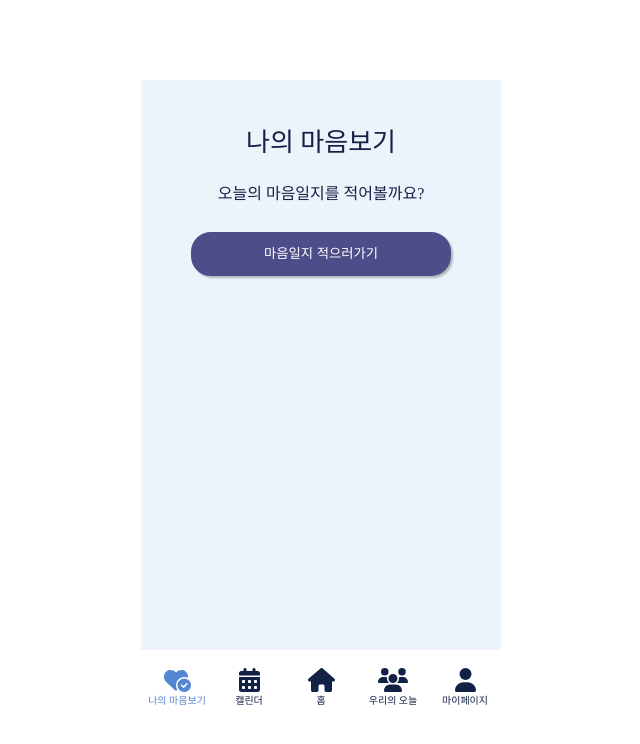
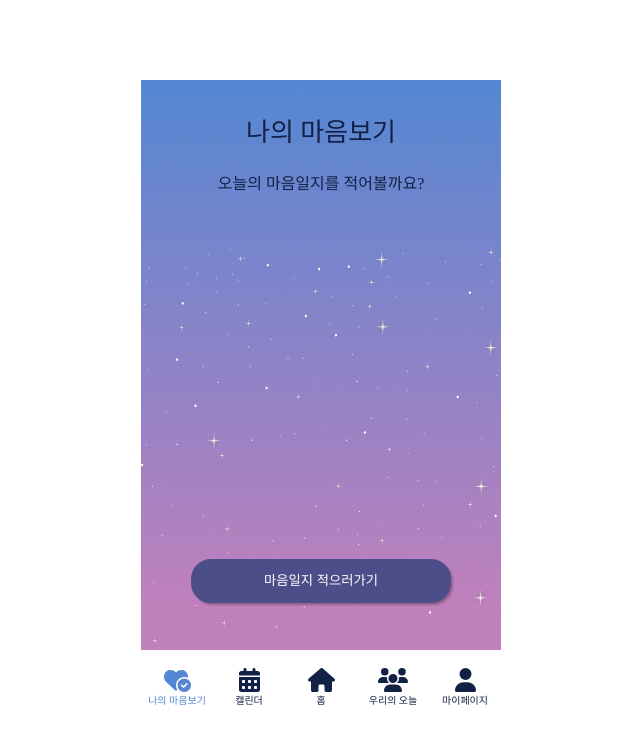
Before and after one commit to moon1324/project-oneul, a React (Create React App) app in the folder client/: page /myMind in a window 1280 px wide. Shown: the top 744 px of the page, without its empty margins (319-959 px from the left). Built offline with nearby package versions, Linux system fonts and the light colour scheme; a web font is replaced by a local one.

Commit message:
희희 하기싫다

```diff
--- a/client/src/pages/myMind/InMyMind01.js
+++ b/client/src/pages/myMind/InMyMind01.js
@@ -27,13 +27,13 @@ const InMyMind01 = () => {
 
                  <form action="" method="post">
                      <S.TextAreaWrapper >
-                         <textarea value={value} onChange={onChangeValue} placeholder="하루 동안 내가 느낀 감정을 되돌아보자~"></textarea>
+                         <textarea value={value} onChange={onChangeValue} placeholder="하루 동안 내가 느낀 감정을 되돌아보자~!"></textarea>
                      </S.TextAreaWrapper>
                  </form>
 
                  <S.NextButtonWrapper>
                     <Link to={'/myMind/inMyMind02'}>
-                        <Button size={"large"} border={"hoverSkyblue"} variant={"skyblue"} color={"white"}>다음</Button>
+                        <Button value={value} onClick={onsubmit} size={"large"} border={"hoverSkyblue"} variant={"skyblue"} color={"white"}>다음</Button>
                     </Link>
                  </S.NextButtonWrapper>
 
--- a/client/src/pages/myMind/MyMind.js
+++ b/client/src/pages/myMind/MyMind.js
@@ -4,26 +4,41 @@ import { FontAwesomeIcon } from "@fortawesome/react-fontawesome";
 import {faCloudMoon} from "@fortawesome/free-solid-svg-icons";
 import Button from "../../components/button/style";
 import { Link, Outlet} from "react-router-dom";
-import MyMindHome from "./MyMindHome";
+import styled from "styled-components";
 
+const BackgroundImage=styled.div`
+    background-image:url(../../../public/global/images/background.png) ;
+    background-image: url('./background.png');
+    /* background-repeat: no-repeat; */
+    /* background-position: top center; */
+    /* background-size: cover; */
+    /* background-attachment:fixed; */
 
+`
+const MyMind = () => {
 
-const MyMind = () => {
 
 
     return (
         <>
-            <S.Wrapper>
-                <S.TitleWrapper>
+        {/* <S.Background> */}
+        <S.ImageWrapper>
+            {/* <S.Wrapper> */}
+                 <S.TitleWrapper>
                     <p>나의 마음보기</p>
                 </S.TitleWrapper>
 
                 <S.p_text>오늘의 마음일지를 적어볼까요?</S.p_text>
 
-                <Link to='/myMind/inMyMind01'>
-                    <Button size={"large"} border={"hoverIndigo"} variant={"indigo"} color={"white"}>마음일지 적으러가기</Button>
-                </Link>
-           </S.Wrapper>
+                <S.GoToWriteButtonWrapper>
+                    <Link to='/myMind/inMyMind01'>
+                        <Button id='goToWrite' size={"large"} border={"hoverIndigo"} variant={"indigo"} color={"white"}>마음일지 적으러가기</Button>
+                    </Link>
+                </S.GoToWriteButtonWrapper>
+            {/* </S.Wrapper> */}
+
+            </S.ImageWrapper>
+            {/* </S.Background> */}
         </>
     );
 };
--- a/client/src/pages/myMind/style.js
+++ b/client/src/pages/myMind/style.js
@@ -1,16 +1,19 @@
 import styled from "styled-components";
+import { flexCenter, flexCenterColumn } from "../../global/common";
+import theme from "../../global/theme";
+
 
 const S={};
 
-// S.Form=styled.form`
-//     width:100%;
-//     height:100%
-// `
+S.Form=styled.form`
+    width:100%;
+    height:100%
+`
 
 
 S.Wrapper = styled.div`
-    width: 360px;
-    /* height: 640px; */
+    width: 100%;
+    height: 640px;
     background-color: #edf3fa;
     display: flex;
     flex-direction: column;
@@ -19,15 +22,31 @@ S.Wrapper = styled.div`
     align-items: center;
 `;
 
+S.Background = styled.div `
+    width: 100%;
+    height: 100vh;
+    background-color: ${theme.PALETTE.white};
+    ${flexCenter} ;
+`
+
+S.ImageWrapper = styled.div`
+    width: 100%;
+    height: 100%;
+    background-image: url(${process.env.PUBLIC_URL}/global/images/background.png);
+    /* ${flexCenterColumn} ; */
+    text-align: center;
+    `
 S.TitleWrapper=styled.div`
     display:flex;
     justify-content: center;
     align-items: center;
+    padding-top:40px;
+
     & p {
         font-size:26px;
         color:#142146;
         font-family: 'NanumSquareRound' ;
-        padding-top:50px;
+        /* padding-top:50px; */
     }
 `
 
@@ -153,6 +172,7 @@ S.LastTextAreaWrapper=styled.div`
 `
 
 S.FaceIconWrapper=styled.div`
+position:relative;
     display:flex;
     width: 320px;
     height:120px;
@@ -173,12 +193,10 @@ S.FaceTextWrapper=styled.div`
     flex-direction:column;
     justify-content: center;
     align-items: center;
-
     /* 텍스트를 줄 바꿈하지 않고 한 줄에 계속 표시 */
     white-space:noWrap;
-
-    margin-right:13px;
-    margin-left: 13px;
+    padding-right:14px;
+    padding-left: 14px;
     width:100%;
     height:100%;
     & .faceIcon{
@@ -186,8 +204,9 @@ S.FaceTextWrapper=styled.div`
             height:25px;
             padding-bottom: 3px;
 
+
         path{
-            /* display: block; */
+
             width:25px;
             height:25px;
             color: #5487d3;
@@ -203,15 +222,29 @@ S.FaceTextWrapper=styled.div`
 `
 S.GroupA=styled.div`
     display:flex;
-    position: relative;
-    bottom:3px;
-    right:-25px;
+    /* position: relative;
+    top:-25px;
+    right:-7px; */
+    position: absolute;
+    top:14px;
+    left:7px;
 `
 S.GroupB=styled.div`
     display:flex;
+    /* position: relative;
+    top:30px;
+    right:293px; */
+    justify-content: space-evenly;
+    align-items: space-evenly;
+    position: absolute;
+    top:70px;
+    left:12px;
+
+`
+
+S.GoToWriteButtonWrapper=styled.div`
     position: relative;
-    top:50px;
-    right:200px;
+    top:337px;
 `
 S.NextButtonWrapper=styled.div`
     display:flex;
@@ -227,10 +260,20 @@ S.SaveButtonWrapper=styled.div`
     padding-top:35px;
     position:relative;
     top:30px;
+`
 
-
-`
 S.p_text=styled.p`
     padding:30px;
+    position: relative;
+    z-index: 3;
 `
+
+/* const BackgroundImage=styled.div`
+    /* background-image:url(../../../public/global/images/background.png) ; */
+    /* background-image: url('./background.png'); */
+    /* background-repeat: no-repeat; */
+    /* background-position: top center; */
+    /* background-size: cover; */
+    /* background-attachment:fixed; */
+
 export default S;
```
Also changed, not shown: client/src/pages/myMind/MyMindHome.js (deleted, +0 -28 lines), client/src/App.css (line endings or trailing spaces).
